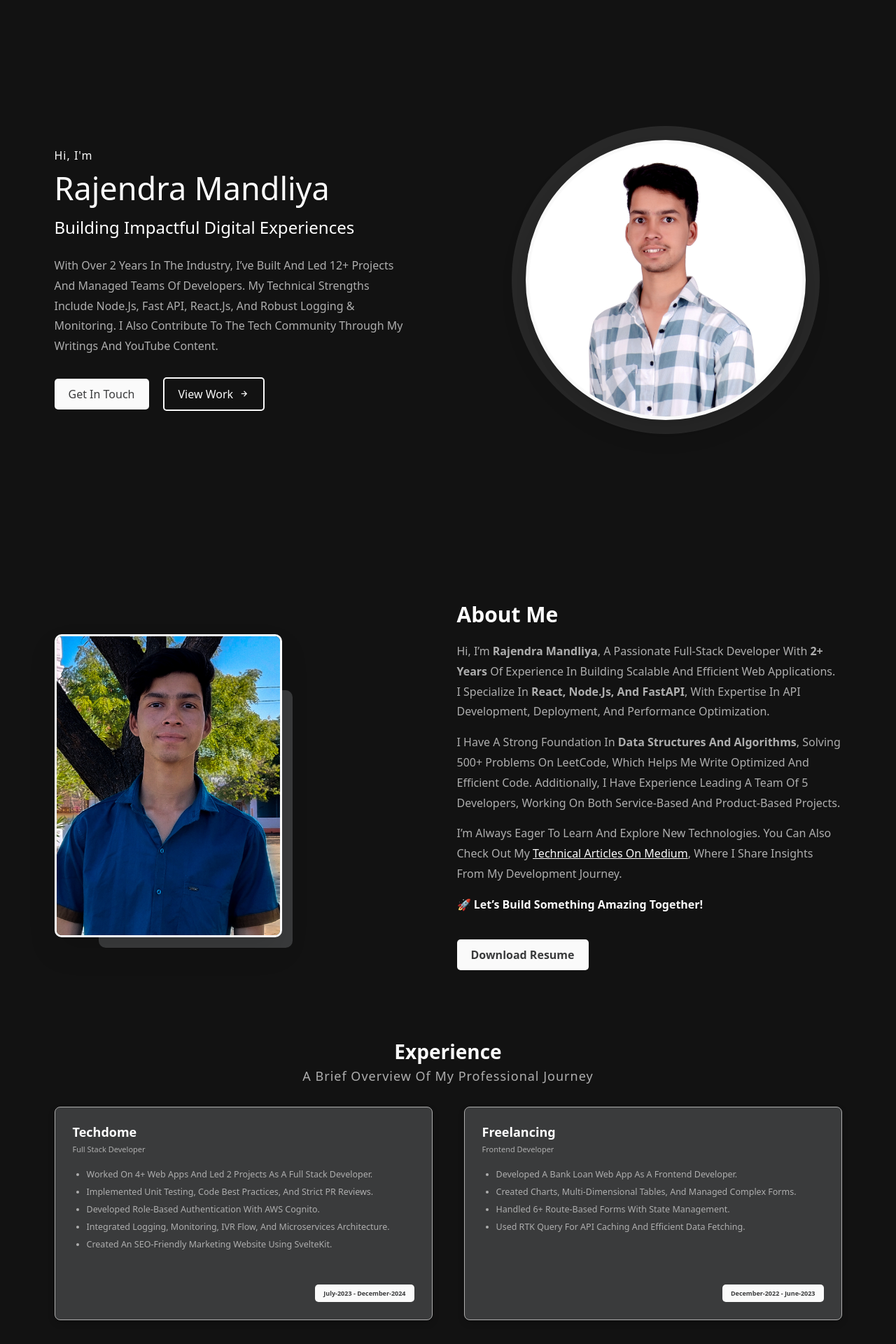
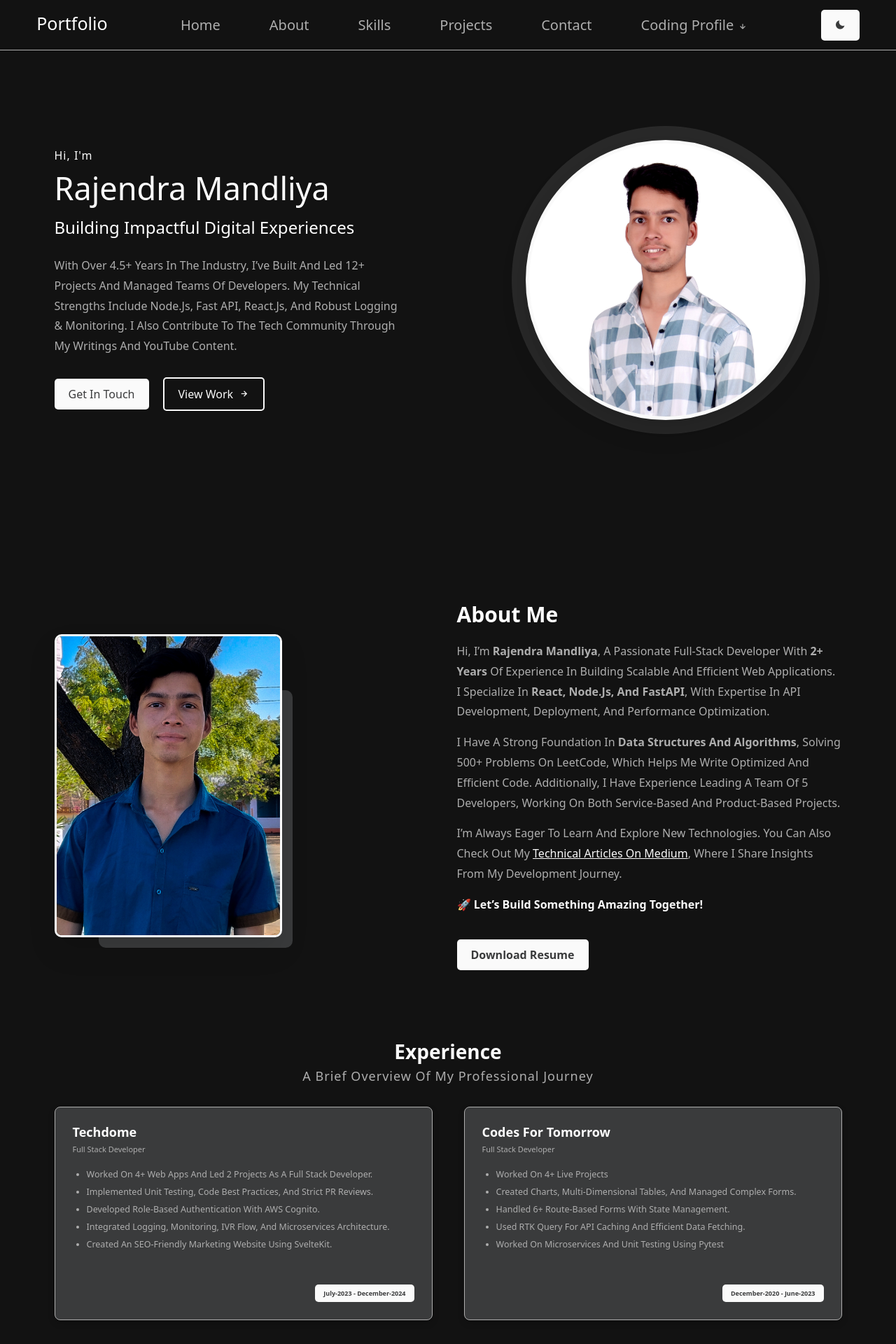
Before and after one commit to mandliyarajendra11/personal-website, a React (Create React App) app: page / in a window 1280 px wide. Shown: the top 1920 px of the page at 70% size. Built offline with nearby package versions, Linux system fonts and the light colour scheme.

Commit message:
feat: experince   changes

```diff
--- a/package.json
+++ b/package.json
@@ -1,5 +1,5 @@
 {
-  "name": "todos-list",
+  "name": "personal-portfolio",
   "version": "0.1.0",
   "private": true,
   "homepage": "http://mandliyarajendra11.github.io/personal-website",
--- a/src/App.js
+++ b/src/App.js
@@ -13,7 +13,7 @@ const App = () => {
   return (
     <>
       {/* <  BrowserRouter basename={process.env.PUBLIC_URL}> */}
-      {/* <Header />  */}
+      <Header />
       <Hero />
       <About />
       <Services />
--- a/src/Hero.jsx
+++ b/src/Hero.jsx
@@ -13,7 +13,7 @@ const Hero = () => {
             Building Impactful Digital Experiences
           </h3>
           <p className="hero__description">
-            With over 2 years in the industry, I’ve built and led 12+ projects
+            With over 4.5+ years in the industry, I’ve built and led 12+ projects
             and managed teams of developers. My technical strengths include
             Node.js, Fast API, React.js, and robust logging & monitoring. I also
             contribute to the tech community through my writings and YouTube
--- a/src/Services.jsx
+++ b/src/Services.jsx
@@ -17,15 +17,16 @@ const Services = () => {
       </ul>`,
     },
     {
-      companyName: "Freelancing",
-      role: "Frontend Developer",
-      startDate: "December-2022",
+      companyName: "Codes For Tomorrow",
+      role: "Full Stack Developer",
+      startDate: "December-2020",
       endDate: "June-2023",
       description: `<ul>
-        <li>Developed a bank loan web app as a frontend developer.</li>
+        <li>Worked on 4+ Live Projects</li>
         <li>Created charts, multi-dimensional tables, and managed complex forms.</li>
         <li>Handled 6+ route-based forms with state management.</li>
         <li>Used RTK Query for API caching and efficient data fetching.</li>
+        <li>Worked on Microservices and unit testing using Pytest</li>
       </ul>`,
     },
   ];
--- a/src/component.css
+++ b/src/component.css
@@ -89,6 +89,9 @@
 
 }
 @media (max-width: 599px) {
+  .header{
+    display: none;
+  }
   .bxs-moon {
     font-size: smaller;
   }
```
